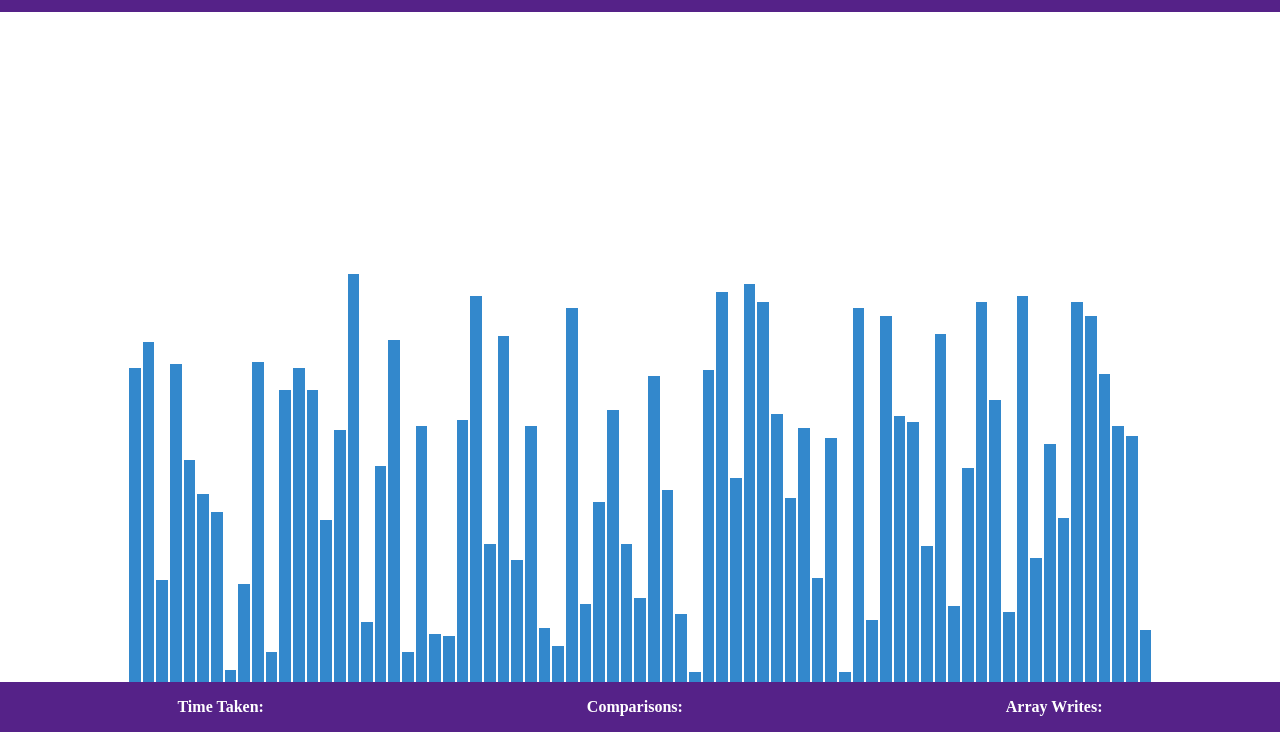
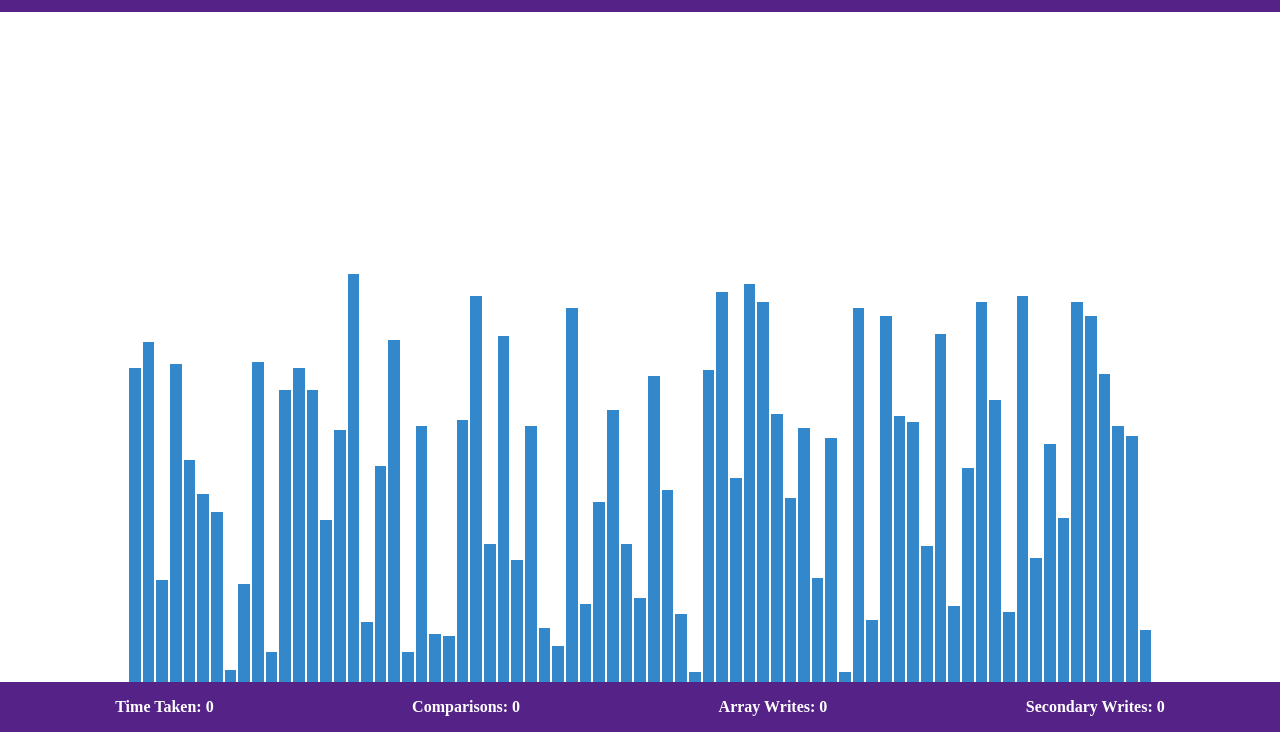
Before and after one commit to AurumKitsune/Sorting-Visualizer, a plain HTML site: page index.html in a window 1280 px wide. Shown: the part 68-800 px from the top of the page. Drawn offline with Linux system fonts and the light colour scheme.

Commit message:
change footer classes to ids and add secondary writes

```diff
--- a/index.html
+++ b/index.html
@@ -35,9 +35,10 @@
 			<div class="array-display"></div>
 		</div>
 		<footer>
-			<div class="time-taken">Time Taken:</div>
-			<div class="comparisons">Comparisons:</div>
-			<div class="array-writes">Array Writes:</div>
+			<div id="time-taken">Time Taken: 0</div>
+			<div id="comparisons">Comparisons: 0</div>
+			<div id="array-writes">Array Writes: 0</div>
+			<div id="secondary-writes">Secondary Writes: 0</div>
 		</footer>
 	</body>
 </html>
```
